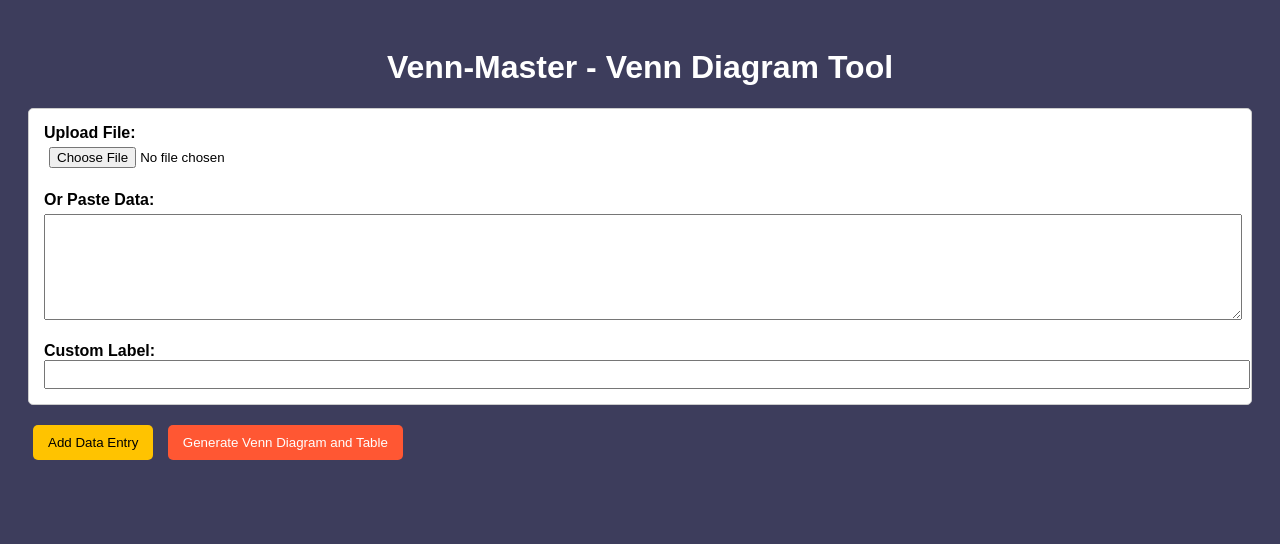
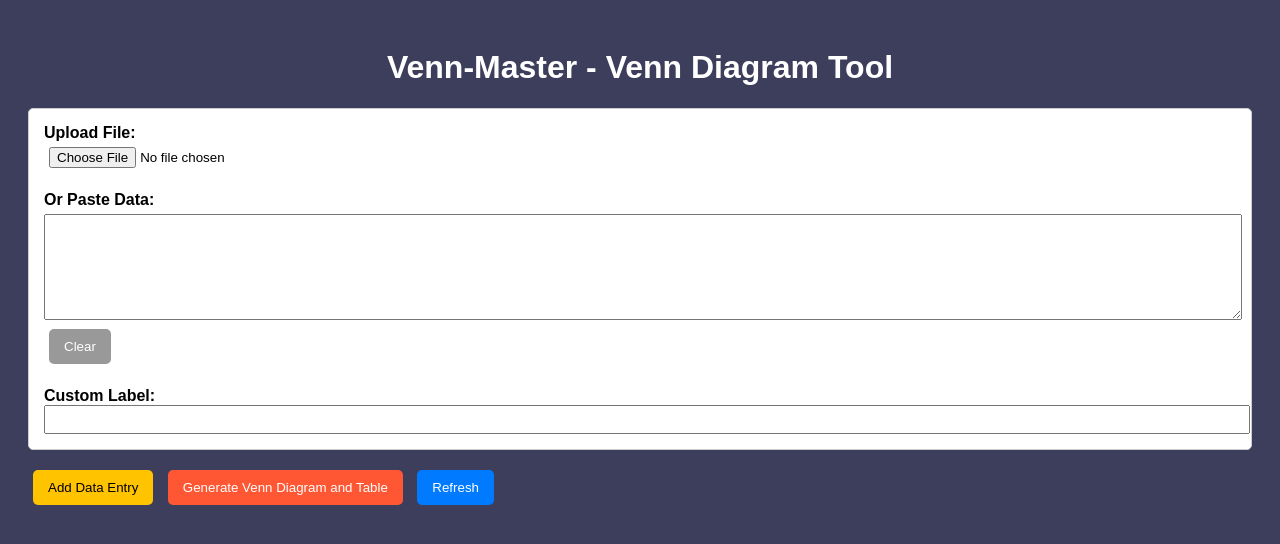
Before and after one commit to drmukeshnitin/Venn-Web, a Flask app: page / in a window 1280 px wide. Shown: the top 544 px of the page. Run offline with Flask 3, Linux system fonts and the light colour scheme.

Commit message:
Update index.html

```diff
--- a/templates/index.html
+++ b/templates/index.html
@@ -62,6 +62,11 @@
             color: black;
         }
 
+        .button-clear {
+            background-color: #999999;
+            color: white;
+        }
+
         .entry-block {
             border: 1px solid #ccc;
             padding: 15px;
@@ -94,12 +99,13 @@
 
     <form action="/generate" method="POST" enctype="multipart/form-data">
         <div id="entries">
-            <div class="entry-block">
+            <div class="entry-block" id="entry_0">
                 <label>Upload File:</label><br>
                 <input type="file" name="file_0"><br><br>
 
                 <label>Or Paste Data:</label><br>
-                <textarea name="text_0"></textarea><br><br>
+                <textarea name="text_0" id="text_0"></textarea>
+                <button type="button" class="button button-clear" onclick="clearInput('text_0')">Clear</button><br><br>
 
                 <label>Custom Label:</label><br>
                 <input type="text" name="label_0">
@@ -108,6 +114,7 @@
 
         <button type="button" class="button button-yellow" onclick="addEntry()">Add Data Entry</button>
         <button type="submit" class="button button-red">Generate Venn Diagram and Table</button>
+        <button type="button" class="button button-blue" onclick="refreshApp()">Refresh</button>
     </form>
 
     {% if venn_path %}
@@ -130,12 +137,13 @@
 
         function addEntry() {
             const entryBlock = `
-                <div class="entry-block">
+                <div class="entry-block" id="entry_${entryCount}">
                     <label>Upload File:</label><br>
                     <input type="file" name="file_${entryCount}"><br><br>
 
                     <label>Or Paste Data:</label><br>
-                    <textarea name="text_${entryCount}"></textarea><br><br>
+                    <textarea name="text_${entryCount}" id="text_${entryCount}"></textarea>
+                    <button type="button" class="button button-clear" onclick="clearInput('text_${entryCount}')">Clear</button><br><br>
 
                     <label>Custom Label:</label><br>
                     <input type="text" name="label_${entryCount}">
@@ -144,6 +152,14 @@
             document.getElementById('entries').insertAdjacentHTML('beforeend', entryBlock);
             entryCount++;
         }
+
+        function clearInput(id) {
+            document.getElementById(id).value = '';
+        }
+
+        function refreshApp() {
+            window.location.href = "/";
+        }
     </script>
 
 </body>
```
